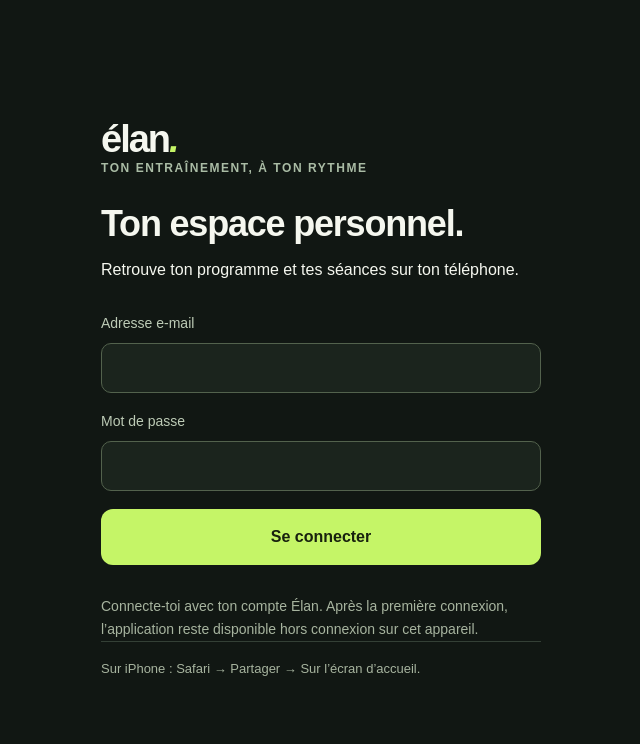
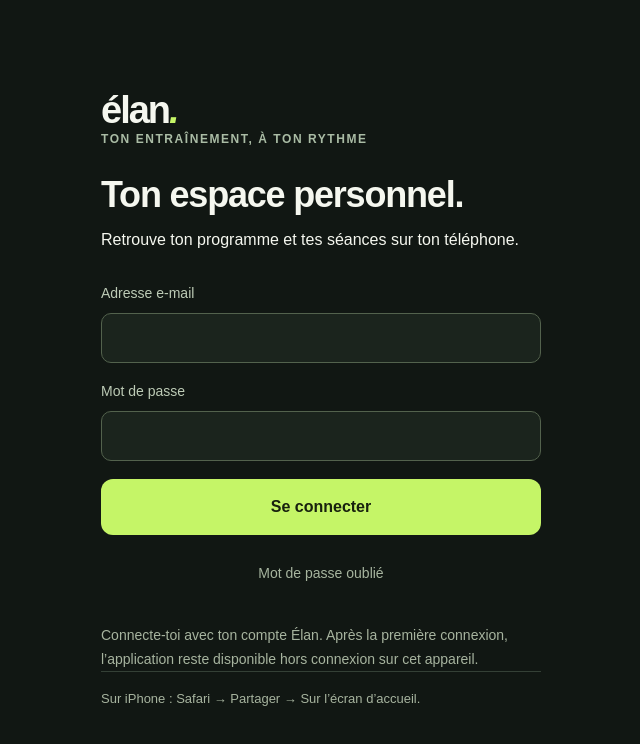
Before and after one commit to CaelorS/elan-entrainement, a React (Vite) app: page / in a window 1280 px wide. Shown: the top 744 px of the page, without its empty margins (319-959 px from the left). Built offline with nearby package versions, Linux system fonts and the light colour scheme; no server answers.

Commit message:
Add password recovery flow and actionable login errors

```diff
--- a/src/main.tsx
+++ b/src/main.tsx
@@ -17,20 +17,42 @@ function SignedIn({session,onSignOut}:{session:LocalAccount;onSignOut:()=>Promis
  if(!exclusive)return <main className="auth-screen"><div className="auth-card"><h1>Élan est déjà ouvert.</h1><p>{exclusive===null?'Ouverture du stockage…':'Ferme l’autre fenêtre Élan pour continuer ici et préserver ta séance.'}</p>{exclusive===false&&<button className="primary" onClick={()=>location.reload()}>Réessayer</button>}</div></main>;
  return <Home store={store} email={session.user.email??''} onSignOut={async()=>{await store.flush();await onSignOut()}}/>;
 }
+function authMessage(error:unknown){
+ const code=(error as {code?:string})?.code;
+ if(code==='invalid_credentials')return 'Adresse e-mail ou mot de passe incorrect. Tu peux utiliser « Mot de passe oublié ».';
+ if(code==='email_not_confirmed')return 'Confirme ton adresse e-mail avant de te connecter.';
+ if(code==='over_email_send_rate_limit'||code==='over_request_rate_limit')return 'Trop de tentatives. Patiente quelques minutes avant de réessayer.';
+ if(code==='email_address_not_authorized')return 'L’envoi d’e-mails n’est pas encore configuré pour cette adresse. Contacte l’administrateur de ton application.';
+ if(code==='same_password')return 'Choisis un mot de passe différent de l’ancien.';
+ if(code==='weak_password')return 'Ce mot de passe ne respecte pas les règles du compte. Choisis un mot de passe plus long et plus varié.';
+ return 'Impossible de terminer cette opération. Vérifie ta connexion Internet et réessaie.';
+}
 function App(){
  const [session,setSession]=useState<LocalAccount|null>(null),[ready,setReady]=useState(false),[email,setEmail]=useState(''),[password,setPassword]=useState(''),[busy,setBusy]=useState(false),[error,setError]=useState('');
+ const [recovery,setRecovery]=useState(()=>new URLSearchParams(location.search).get('recovery')==='1'||sessionStorage.getItem('elan-password-recovery')==='1'),[forgot,setForgot]=useState(false),[notice,setNotice]=useState(''),[confirmation,setConfirmation]=useState('');
  useEffect(()=>{let live=true;
   const accept=(s:LocalAccount|null)=>{if(!live)return;if(s)rememberAccount(localStorage,s);setSession(s??(!navigator.onLine?readOfflineAccount(localStorage):null));setReady(true)};
   if(!navigator.onLine)accept(readOfflineAccount(localStorage));
   const refresh=()=>void supabase.auth.getSession().then(({data,error})=>{accept(data.session);if(error&&navigator.onLine)setError('Reconnecte-toi pour reprendre la synchronisation.');});
   refresh();window.addEventListener('online',refresh);
-  const {data:{subscription}}=supabase.auth.onAuthStateChange((event,s)=>{if(event==='SIGNED_OUT'){rememberAccount(localStorage,null);setSession(null);setReady(true)}else accept(s)});
+  const {data:{subscription}}=supabase.auth.onAuthStateChange((event,s)=>{if(event==='PASSWORD_RECOVERY'){sessionStorage.setItem('elan-password-recovery','1');setRecovery(true);setError('')}if(event==='SIGNED_OUT'){rememberAccount(localStorage,null);setSession(null);setReady(true)}else accept(s)});
   return()=>{live=false;subscription.unsubscribe();window.removeEventListener('online',refresh)};
  },[]);
- useAppUpdates(!busy,async()=>{},!session);
- async function signIn(e:React.FormEvent){e.preventDefault();setBusy(true);setError('');try{const {error}=await supabase.auth.signInWithPassword({email:email.trim(),password});if(error)throw error;setPassword('')}catch{setError('Connexion impossible. Vérifie ton adresse et ton mot de passe, ainsi que ta connexion Internet.')}finally{setBusy(false)}}
+ useAppUpdates(!busy&&!recovery&&!password&&!email&&!forgot,async()=>{},!session||recovery);
+ async function signIn(e:React.FormEvent){e.preventDefault();setBusy(true);setError('');try{const {error}=await supabase.auth.signInWithPassword({email:email.trim(),password});if(error)throw error;setPassword('')}catch(error){setError(authMessage(error))}finally{setBusy(false)}}
+ async function requestReset(e:React.FormEvent){e.preventDefault();setBusy(true);setError('');setNotice('');try{
+  const redirect=new URL(import.meta.env.BASE_URL,location.origin);redirect.searchParams.set('recovery','1');
+  const {error}=await supabase.auth.resetPasswordForEmail(email.trim(),{redirectTo:redirect.href});if(error)throw error;
+  setNotice('Si cette adresse correspond à un compte, tu recevras un lien de réinitialisation. Vérifie aussi tes courriers indésirables.');
+ }catch(error){setError(authMessage(error))}finally{setBusy(false)}}
+ function leaveRecovery(){sessionStorage.removeItem('elan-password-recovery');const url=new URL(location.href);url.searchParams.delete('recovery');url.hash='';history.replaceState(null,'',url.pathname+url.search);setRecovery(false);setPassword('');setConfirmation('');setError('')}
+ async function changePassword(e:React.FormEvent){e.preventDefault();setError('');if(password!==confirmation){setError('Les deux mots de passe ne correspondent pas.');return}setBusy(true);try{
+  const {error}=await supabase.auth.updateUser({password});if(error)throw error;leaveRecovery();
+ }catch(error){setError(authMessage(error))}finally{setBusy(false)}}
  if(!ready)return <main className="loading-screen"><span className="brand">élan<span className="accent">.</span></span><p>Ouverture de ton espace…</p></main>;
+ if(recovery&&session)return <main className="auth-screen"><div className="auth-card"><span className="brand">élan<span className="accent">.</span></span><h1>Nouveau mot de passe.</h1><p>Ton programme et tes séances seront conservés.</p><form onSubmit={changePassword}><label className="field-label">Nouveau mot de passe<input type="password" autoComplete="new-password" minLength={8} required value={password} onChange={e=>setPassword(e.target.value)}/></label><label className="field-label">Confirmer le mot de passe<input type="password" autoComplete="new-password" minLength={8} required value={confirmation} onChange={e=>setConfirmation(e.target.value)}/></label>{error&&<p role="alert" className="auth-error">{error}</p>}<button className="primary" disabled={busy}>{busy?'Enregistrement…':'Enregistrer le mot de passe'}</button></form></div></main>;
+ if(forgot||recovery)return <main className="auth-screen"><div className="auth-card"><span className="brand">élan<span className="accent">.</span></span><h1>Retrouve ton accès.</h1><p>{recovery?'Ce lien a expiré ou n’est plus valide. Demande un nouveau lien.':'Reçois par e-mail un lien pour choisir un nouveau mot de passe.'}</p><form onSubmit={requestReset}><label className="field-label">Adresse e-mail<input type="email" autoComplete="username" required value={email} onChange={e=>setEmail(e.target.value)}/></label>{error&&<p role="alert" className="auth-error">{error}</p>}{notice&&<p role="status">{notice}</p>}<button className="primary" disabled={busy}>{busy?'Envoi…':'Recevoir le lien'}</button><button type="button" className="text-button" disabled={busy} onClick={()=>{leaveRecovery();setForgot(false);setNotice('')}}>Retour à la connexion</button></form></div></main>;
  if(session)return <SignedIn key={session.user.id} session={session} onSignOut={async()=>{const {error}=await supabase.auth.signOut({scope:'local'});if(error)throw error}}/>;
- return <main className="auth-screen"><div className="auth-card"><span className="brand">élan<span className="accent">.</span></span><p className="eyebrow">TON ENTRAÎNEMENT, À TON RYTHME</p><h1>Ton espace personnel.</h1><p>Retrouve ton programme et tes séances sur ton téléphone.</p><form onSubmit={signIn}><label className="field-label">Adresse e-mail<input type="email" autoComplete="username" required value={email} onChange={e=>setEmail(e.target.value)}/></label><label className="field-label">Mot de passe<input type="password" autoComplete="current-password" required value={password} onChange={e=>setPassword(e.target.value)}/></label>{error&&<p role="alert" className="auth-error">{error}</p>}<button className="primary" disabled={busy}>{busy?'Connexion…':'Se connecter'}</button></form><p className="subtle">Connecte-toi avec ton compte Élan. Après la première connexion, l’application reste disponible hors connexion sur cet appareil.</p><p className="install-note">Sur iPhone : Safari → Partager → Sur l’écran d’accueil.</p></div></main>;
+ return <main className="auth-screen"><div className="auth-card"><span className="brand">élan<span className="accent">.</span></span><p className="eyebrow">TON ENTRAÎNEMENT, À TON RYTHME</p><h1>Ton espace personnel.</h1><p>Retrouve ton programme et tes séances sur ton téléphone.</p><form onSubmit={signIn}><label className="field-label">Adresse e-mail<input type="email" autoComplete="username" required value={email} onChange={e=>setEmail(e.target.value)}/></label><label className="field-label">Mot de passe<input type="password" autoComplete="current-password" required value={password} onChange={e=>setPassword(e.target.value)}/></label>{error&&<p role="alert" className="auth-error">{error}</p>}<button className="primary" disabled={busy}>{busy?'Connexion…':'Se connecter'}</button><button type="button" className="text-button" disabled={busy} onClick={()=>{setForgot(true);setError('');setPassword('')}}>Mot de passe oublié</button></form><p className="subtle">Connecte-toi avec ton compte Élan. Après la première connexion, l’application reste disponible hors connexion sur cet appareil.</p><p className="install-note">Sur iPhone : Safari → Partager → Sur l’écran d’accueil.</p></div></main>;
 }
 createRoot(document.getElementById('root')!).render(<App/>);
```
